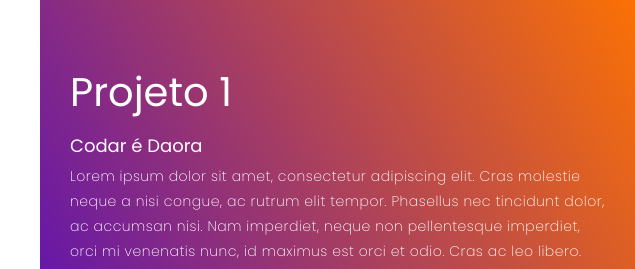
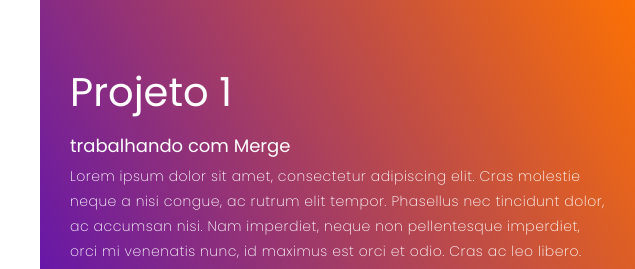
Before and after one commit to Jonhy-Willy/Projeto_PaginaWeb_Startse_, a plain HTML site: page index.html in a window 1280 px wide. Shown: the part 1200-1469 px from the top of the page, 0-635 px from the left. Drawn offline with Linux system fonts and the light colour scheme; a web font is replaced by a local one.

Commit message:
update project 1 description

```diff
--- a/index.html
+++ b/index.html
@@ -30,7 +30,7 @@
             <div class="project-item"></span>
                 <div class="project-info">
                     <h1>Projeto 1</h1>
-                    <h2>Codar é Daora</h2>
+                    <h2>trabalhando com Merge</h2>
                     <p>Lorem ipsum dolor sit amet, consectetur adipiscing elit. Cras molestie neque a nisi congue, ac
                         rutrum elit tempor. Phasellus nec tincidunt dolor, ac accumsan nisi. Nam imperdiet, neque non
                         pellentesque imperdiet, orci mi venenatis nunc, id maximus est orci et odio. Cras ac leo libero.
```
